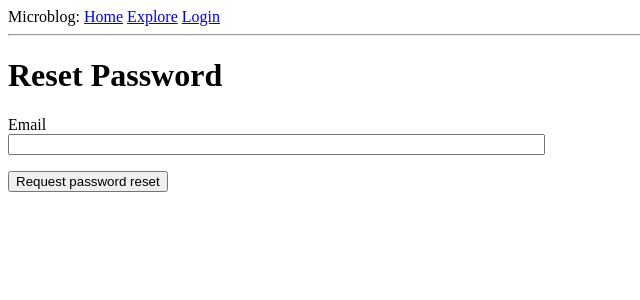
After one commit to garrettmk/flask-mega-tutorial, a Flask app: page /reset_password_request in a window 1280 px wide. The commit adds this page. Shown: the top 300 px of the page, without its empty margins (0-640 px from the left). Run offline with Flask 2, Linux system fonts and the light colour scheme.

Commit message:
Completed Chapter 10

```diff
--- a/app/__init__.py
+++ b/app/__init__.py
@@ -6,6 +6,7 @@ from config import Config
 from flask_sqlalchemy import SQLAlchemy
 from flask_migrate import Migrate
 from flask_login import LoginManager
+from flask_mail import Mail
 
 
 app = Flask(__name__)
@@ -14,6 +15,7 @@ db = SQLAlchemy(app)
 migrate = Migrate(app, db)
 login = LoginManager(app)
 login.login_view = 'login'
+mail = Mail(app)
 
 
 from app import models, routes, errors
--- a/app/forms.py
+++ b/app/forms.py
@@ -51,3 +51,14 @@ class RegistrationForm(FlaskForm):
 class PostForm(FlaskForm):
     post = TextAreaField('Say something', validators=[DataRequired()])
     submit = SubmitField('Submit')
+
+
+class ResetPasswordRequestForm(FlaskForm):
+    email = StringField('Email', validators=[DataRequired(), Email()])
+    submit = SubmitField('Request password reset')
+
+
+class ResetPasswordForm(FlaskForm):
+    password = PasswordField('Password', validators=[DataRequired()])
+    password2 = PasswordField('Repeat password', validators=[DataRequired(), EqualTo('password')])
+    submit = SubmitField('Request Password Reset')
--- a/app/routes.py
+++ b/app/routes.py
@@ -3,8 +3,10 @@ from flask import render_template, flash, redirect, url_for, request
 from flask_login import current_user, login_user, logout_user, login_required
 
 from app import app, db
-from app.forms import LoginForm, RegistrationForm, EditProfileForm, PostForm
+from app.forms import LoginForm, RegistrationForm, EditProfileForm, PostForm, ResetPasswordRequestForm,\
+    ResetPasswordForm
 from app.models import User, Post
+from app.email import send_password_reset_email
 
 
 ########################################################################################################################
@@ -171,3 +173,38 @@ def unfollow(username):
     db.session.commit()
     flash(f'You are not following {username}')
     return redirect(url_for('user', username=username))
+
+
+@app.route('/reset_password_request', methods=['GET', 'POST'])
+def reset_password_request():
+    if current_user.is_authenticated:
+        return redirect(url_for('index'))
+
+    form = ResetPasswordRequestForm()
+    if form.validate_on_submit():
+        user = User.query.filter_by(email=form.email.data).first()
+        if user:
+            send_password_reset_email(user)
+        flash('Check your email for instructions on resetting your password.')
+        return redirect(url_for('login'))
+
+    return render_template('reset_password_request.html', title='Reset Password', form=form)
+
+
+@app.route('/reset_password/<token>', methods=['GET', 'POST'])
+def reset_password(token):
+    if current_user.is_authenticated:
+        return redirect(url_for('index'))
+
+    user = User.verify_reset_password_token(token)
+    if not user:
+        return redirect(url_for('index'))
+
+    form = ResetPasswordForm()
+    if form.validate_on_submit():
+        user.set_password(form.password.data)
+        db.session.commit()
+        flash('Your password has been reset.')
+        return redirect(url_for('login'))
+
+    return render_template('reset_password.html', form=form)
--- /dev/null
+++ b/app/templates/email/reset_password.html
@@ -0,0 +1,6 @@
+<p>Dear {{ user.username }},</p>
+<p>
+    To reset your password, click on the link below:<br>
+    <a href="{{ url_for('reset_password', token=token, _external=True) }}">{{ url_for('reset_password', token=token, _external=True) }}</a>
+</p>
+<p></p>
--- a/app/templates/login.html
+++ b/app/templates/login.html
@@ -24,4 +24,8 @@
     <p>
         New User? <a href="{{ url_for('register') }}">Click to Register!</a>
     </p>
+    <p>
+        Forgot your password?
+        <a href="{{ url_for('reset_password_request') }}">Click to reset</a>
+    </p>
 {% endblock %}}
--- /dev/null
+++ b/app/templates/reset_password_request.html
@@ -0,0 +1,16 @@
+{% extends "base.html" %}
+
+{% block content %}
+<h1>Reset Password</h1>
+<form action="" method="post">
+    {{ form.hidden_tag() }}
+    <p>
+        {{ form.email.label }}<br>
+        {{ form.email(size=64) }}<br>
+        {% for error in form.email.errors %}
+        <span style="color: red;">[{{ error }}]</span>
+        {% endfor %}
+    </p>
+    <p>{{ form.submit() }}</p>
+</form>
+{% endblock %}
--- a/requirements.txt
+++ b/requirements.txt
@@ -3,3 +3,5 @@ flask-wtf
 flask-sqlalchemy
 flask-migrate
 flask-login
+flask-mail
+pyjwt
```
Also changed, not shown: app/email.py (added, +27 -0 lines), app/models.py (+22 -1 lines), app/templates/email/reset_password.txt (added, +11 -0 lines), app/templates/reset_password.html (added, +23 -0 lines).
